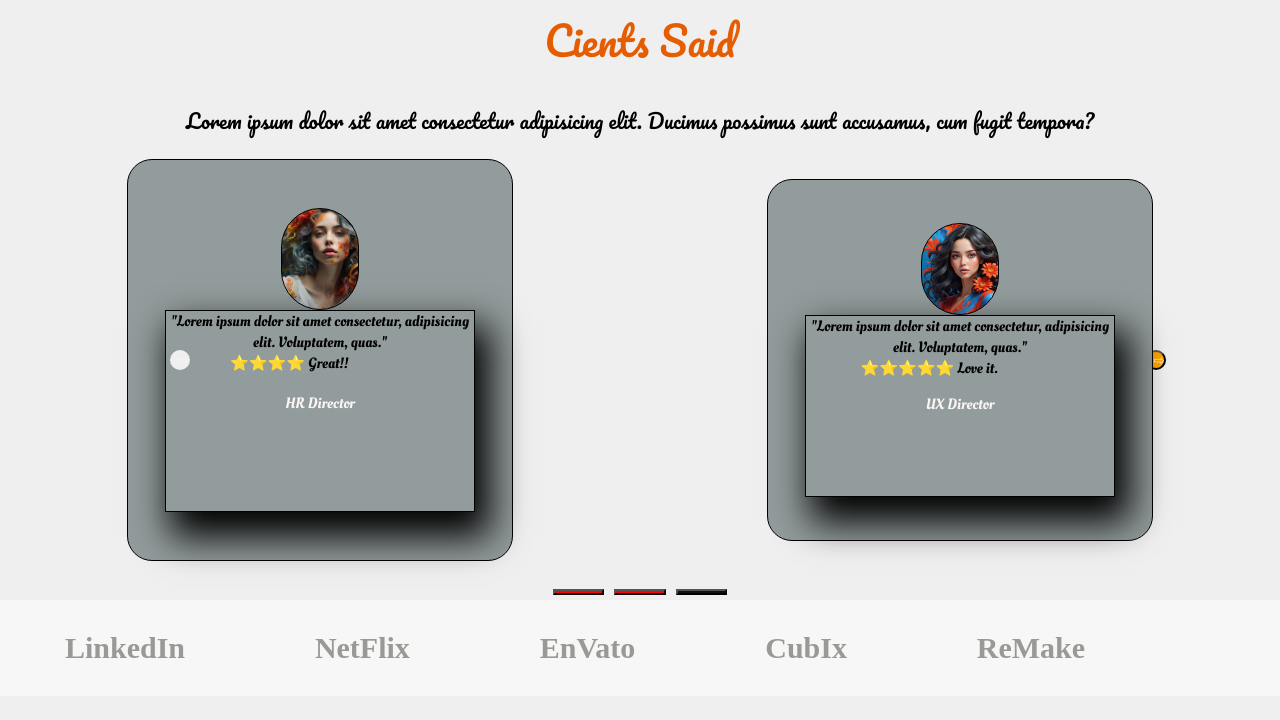
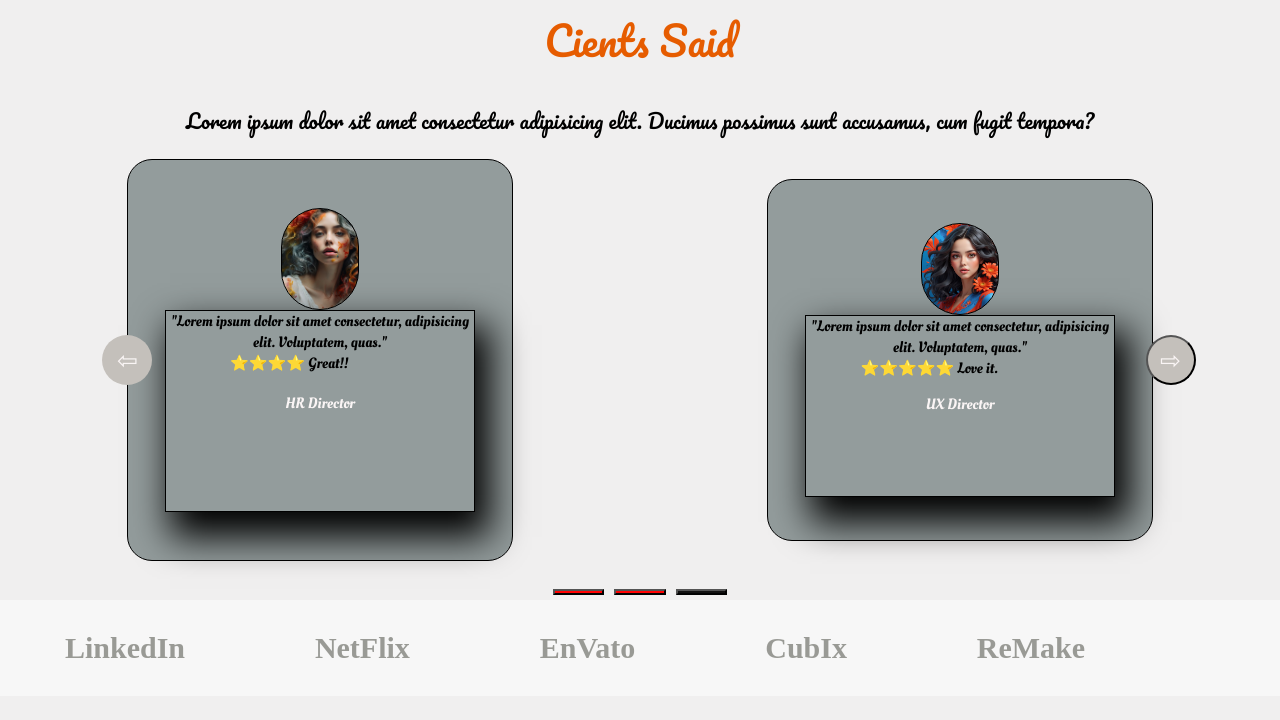
Before and after one commit to sanyaprodanyuk4-max/exampr, a plain HTML site: page index.html in a window 1280 px wide. Shown: the part 3307-4027 px from the top of the page. Drawn offline with Linux system fonts and the light colour scheme; a web font is replaced by a local one.

Commit message:
sec5Nove11

```diff
--- a/section5.style.css
+++ b/section5.style.css
@@ -222,23 +222,33 @@ button {
   padding-top: 5px;
 }
 .review {
+  z-index: 2;
   position: absolute;
-  width: 20px;
-  height: 20px;
+  width: 50px;
+  height: 50px;
   border-radius: 25px;
   left: 89.5%;
-  background-color: orange;
+  background-color: rgb(196, 192, 187);
+  font-size: 25px;
 }
+
 .reviewbtn {
   height: 10px;
 }
 .review2 {
+  font-size: 25px;
+  background-color: rgb(196, 192, 187);
+
   border: none;
   position: absolute;
-  width: 20px;
-  height: 20px;
+  width: 50px;
+  height: 50px;
   border-radius: 25px;
-  left: 170px;
+  left: 8%;
+}
+.btn1:hover {
+  transition: 1s ease;
+  font-size: 30px;
 }
 .reviewbtn2 {
   height: 20px;
@@ -301,8 +311,11 @@ button {
   }
   .review2 {
     left: 1%;
+    display: none;
   }
   .review {
-    left: 94%;
+    left: 90%;
+    height: 30px;
+    display: none;
   }
 }
```
